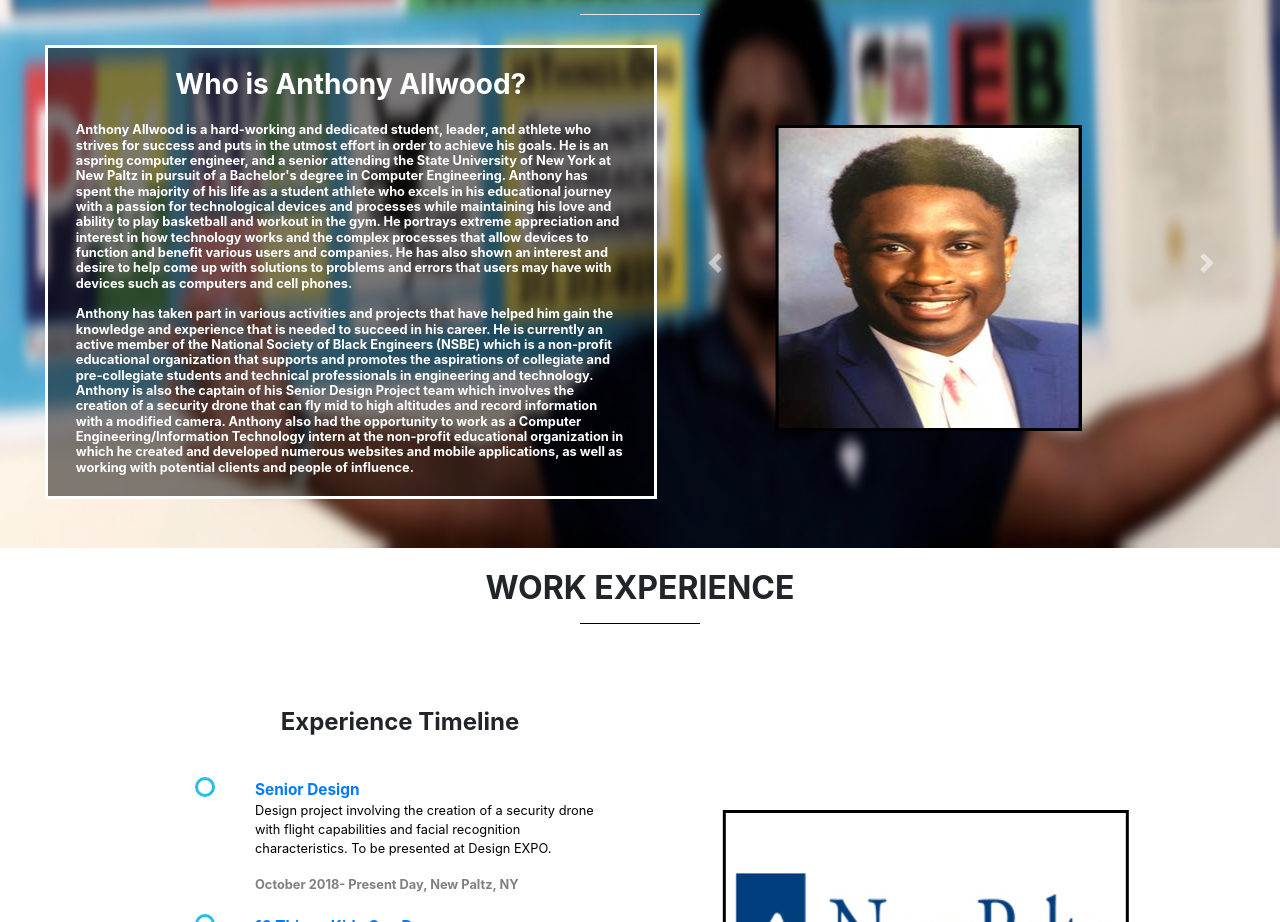
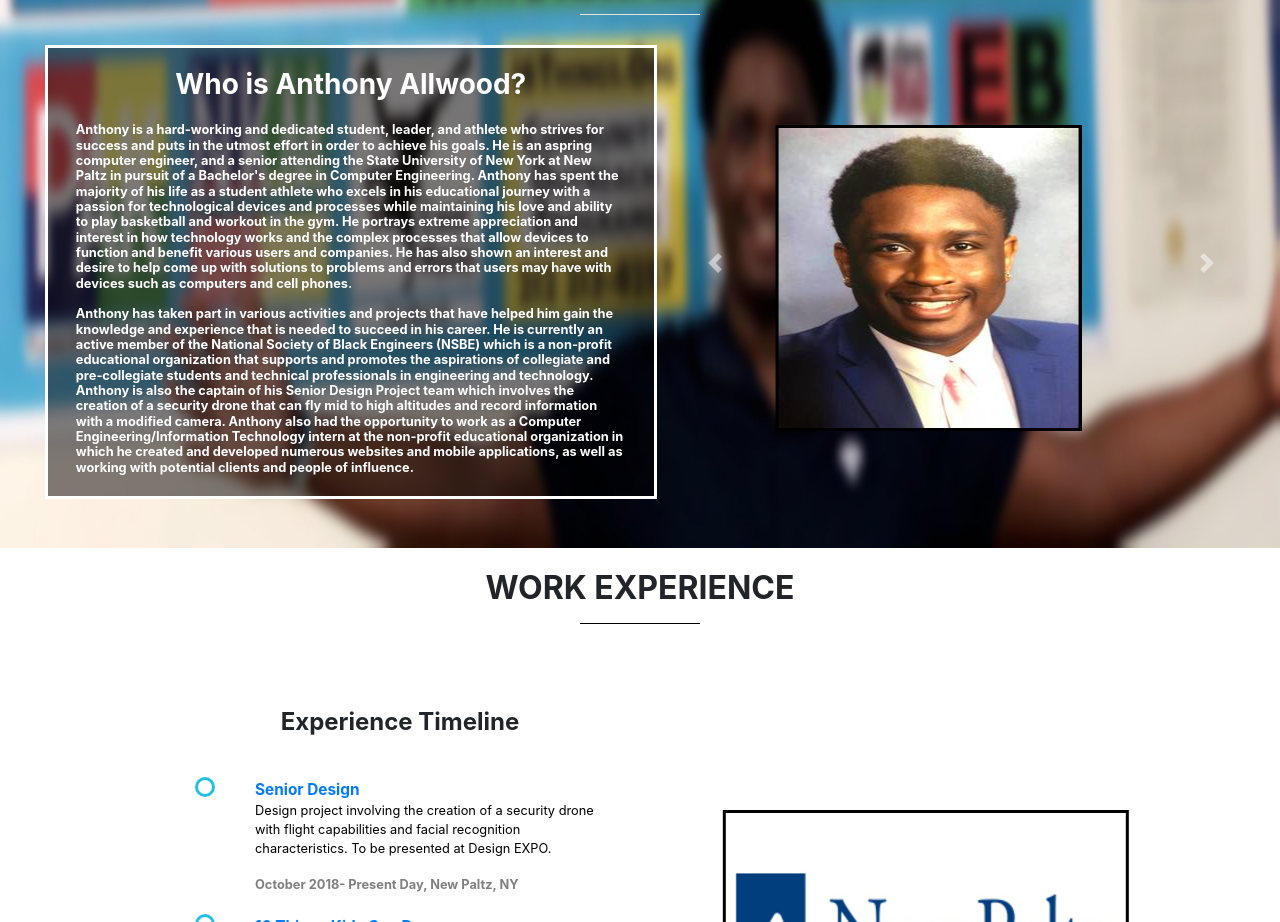
Before and after one commit to AnthonyAllwood/MyWebsite, a website: page index.html in a window 1280 px wide. Shown: the part 811-1733 px from the top of the page. Drawn offline with nearby package versions, Linux system fonts and the light colour scheme; some packages are replaced by stand-ins of ours.

Commit message:
test change

```diff
--- a/index.html
+++ b/index.html
@@ -196,7 +196,7 @@ a {
                                 <div class= "row">
                                     <div class= "col">
                                         <h3 style= "text-align: center; color: #ffffff "> <b>Who is Anthony Allwood?</b></h3>
-                                        <h6 style= "color: #ffffff; display: inline-block; padding: 1em;"> <b>Anthony Allwood is a hard-working and dedicated student, leader, and athlete who strives for success and puts in the utmost effort in order to achieve his goals. He is an aspring computer engineer, and a senior attending the State University of New York at New Paltz in pursuit of a Bachelor's degree in Computer Engineering. Anthony has spent the majority of his life as a student athlete who excels in his educational journey with a passion for technological devices and processes while maintaining his love and ability to play basketball and workout in the gym.
+                                        <h6 style= "color: #ffffff; display: inline-block; padding: 1em;"> <b>Anthony is a hard-working and dedicated student, leader, and athlete who strives for success and puts in the utmost effort in order to achieve his goals. He is an aspring computer engineer, and a senior attending the State University of New York at New Paltz in pursuit of a Bachelor's degree in Computer Engineering. Anthony has spent the majority of his life as a student athlete who excels in his educational journey with a passion for technological devices and processes while maintaining his love and ability to play basketball and workout in the gym.
                                             He portrays extreme appreciation and interest in how technology works and the complex processes that allow devices to function and benefit various users and companies. He has also shown an interest and desire to help come up with solutions to problems and errors that users may have with devices such as computers and cell phones. <br><br>Anthony has taken part in various activities and projects that have helped him gain the knowledge and experience that is needed to succeed in his career. He is currently an active member of the National Society of Black Engineers (NSBE) which is a non-profit educational
                                             organization that supports and promotes the aspirations of collegiate and pre-collegiate students and technical professionals in engineering and technology. Anthony is also the captain of his Senior Design Project team which involves the creation of a security drone that can fly mid to high altitudes and record information with a modified camera. Anthony also had the opportunity to work as a Computer Engineering/Information Technology intern at the non-profit educational organization in which he created and developed numerous websites and mobile applications, as well as working with potential clients and people of influence.</b></h6>
                                     </div>
```
